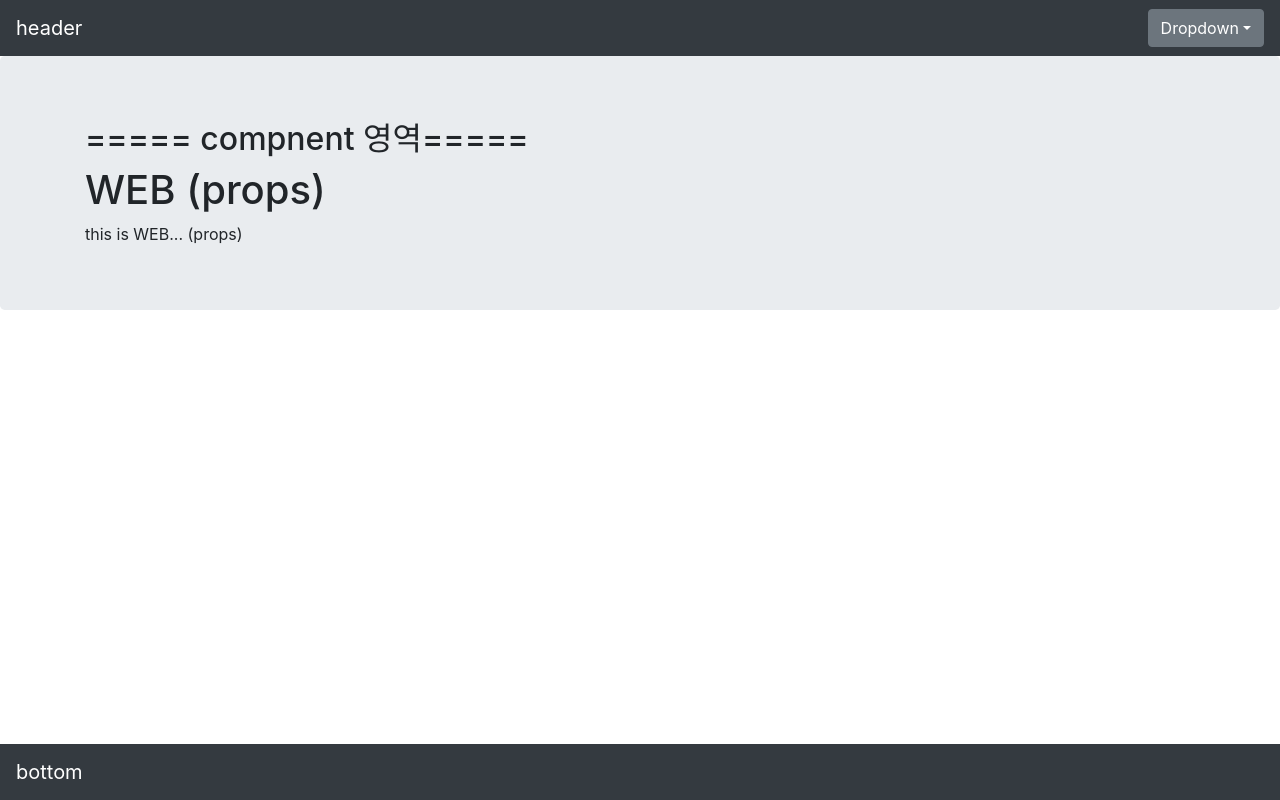
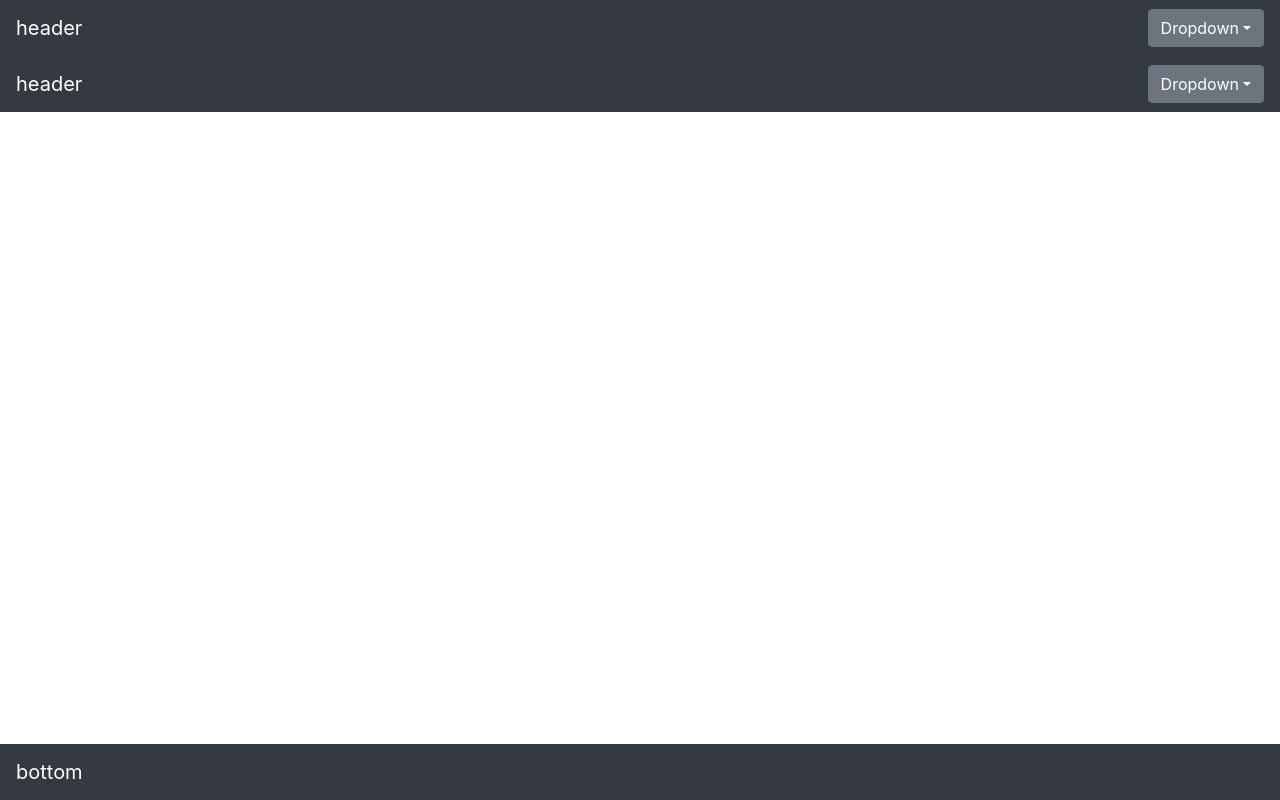
Before and after one commit to kjc4028/react, a React (Create React App) app: page / in a window 1280 px wide. Built offline with nearby package versions, Linux system fonts and the light colour scheme.

Commit message:
Router 개념 숙지 후 재작업 / 컴포넌트 구조 변경

```diff
--- a/src/App.js
+++ b/src/App.js
@@ -1,34 +1,35 @@
 import React, {Component} from 'react';
 //import TOC from "./components/TOC"
 import Subject from './components/Subject'
-import RouterCom from './components/Router'
+import RouterCom from './Router'
 import Page1 from './components/page/Page1'
 import Page2 from './components/page/Page2'
 import Page3 from './components/page/Page3'
-import LinkCom from './components/LinkCom'
+import DropDownComp from './components/DropDownComp'
+import Header from './components/Header'
+import Footer from './components/Footer'
 
-import 'bootstrap/dist/css/bootstrap.css';
 import './App.css';
 
 
 //state는 component내부에서만 사용
 class App extends Component {
   //컴포넌트 실행시 constructor 실행으로 초기화 진행
-  constructor(props){
-    console.log("constructor...." + props.title);
-    super(props);
-    this.state = {
-      subject:{title:'WEB', sub:'this is WEB...'},
-      contents:[
-        {id:1, title:'WEB',sub:'this is WEB!'},
-        {id:2, title:'WAS',sub:'this is WAS!'},
-        {id:3, title:'DB',sub:'this is DB!'}
-      ],
-      mode:'dev'
-    };
+  // constructor(props){
+  //   console.log("constructor...." + props.title);
+  //   super(props);
+  //   this.state = {
+  //     subject:{title:'WEB', sub:'this is WEB...'},
+  //     contents:[
+  //       {id:1, title:'WEB',sub:'this is WEB!'},
+  //       {id:2, title:'WAS',sub:'this is WAS!'},
+  //       {id:3, title:'DB',sub:'this is DB!'}
+  //     ],
+  //     mode:'dev'
+  //   };
 
 
-  }
+  // }
     render() {
         return (
         // <main>
@@ -46,21 +47,16 @@ class App extends Component {
         //     <TOC data={this.state.contents}></TOC>
         //   </div>
         //   </main>
-        <div className="h-100">
+<>
           {/* header */}
-          <nav class="navbar navbar-dark bg-dark">
-          <a class="navbar-brand" href="#">header</a>
-          {/* <RouterCom/> */}
-          <LinkCom/>
-          </nav>
+          <Header/>
+
           {/* component */}
-          {this.props.pageProp}
-          <Subject title={this.state.subject.title} sub={this.state.subject.sub}></Subject>
+          {/* <Subject title={this.state.subject.title} sub={this.state.subject.sub}></Subject> */}
+
           {/* footer */}
-          <nav class="navbar fixed-bottom navbar-dark bg-dark">
-          <a class="navbar-brand" href="#">bottom</a>
-          </nav>
-        </div>
+
+    </>
     );
   }
 }
--- /dev/null
+++ b/src/Router.js
@@ -0,0 +1,24 @@
+import React, {Component} from 'react';
+import { BrowserRouter as Router, Route } from 'react-router-dom';
+
+import Page1 from './components/page/Page1';
+import Page2 from './components/page/Page2';
+import Page3 from './components/page/Page3';
+import DropDownComp from './components/DropDownComp'
+import App from './App';
+import Subject from './components/Subject';
+import Footer from './components/Footer';
+
+
+export default () => (
+    <Router>
+        <App/>
+        <Route exact path="/" component={App}/>
+        <Route exact path="/sub" component={Subject}/>
+        <Route path="/page1" component={Page1}/>
+        <Route path="/page2" component={Page2}/>
+        <Route path="/page3" component={Page3}/>
+        <Footer/>
+    </Router>
+
+)
--- a/src/components/LinkCom.js
+++ b/src/components/DropDownComp.js
@@ -4,9 +4,26 @@ import { UncontrolledDropdown, DropdownToggle, DropdownMenu, DropdownItem } from
 
 
 
-class LinkCom extends Component{
-    render(){
-        //  const [dropdownOpen, setDropdownOpen] = useState(false);
+class DropDownComp extends Component{
+  //컴포넌트 실행시 constructor 실행으로 초기화 진행
+  constructor(props){
+    console.log("constructor...." + props.title);
+    super(props);
+    this.state = {
+      subject:{title:'WEB', sub:'this is WEB...'},
+      contents:[
+        {id:1, title:'WEB',sub:'this is WEB!'},
+        {id:2, title:'WAS',sub:'this is WAS!'},
+        {id:3, title:'DB',sub:'this is DB!'}
+      ],
+      mode:'dev'
+    };
+
+
+  }
+  render(){
+
+      //  const [dropdownOpen, setDropdownOpen] = useState(false);
         // const toggle = () => setDropdownOpen(prevState => !prevState);
         return(
             <UncontrolledDropdown>
@@ -22,7 +39,10 @@ class LinkCom extends Component{
         <DropdownItem><Link to="/page1" >page1</Link></DropdownItem>
         <DropdownItem><Link to="/page2" >page2</Link></DropdownItem>
         <DropdownItem><Link to="/page3" >page3</Link></DropdownItem>
+        <DropdownItem><Link to="/sub" title={this.state.subject.title} sub={this.state.subject.sub}>subject</Link></DropdownItem>
+
       </DropdownMenu>
+
       </UncontrolledDropdown>
 
 
@@ -47,4 +67,4 @@ class LinkCom extends Component{
         );
     }
 }
-export default LinkCom;
+export default DropDownComp;
--- /dev/null
+++ b/src/components/Footer.js
@@ -0,0 +1,13 @@
+import React, {Component} from 'react';
+
+class Footer extends Component {
+  render(){
+    return(
+        <nav class="navbar fixed-bottom navbar-dark bg-dark">
+        <a class="navbar-brand" href="#">bottom</a>
+        </nav>
+    );
+  }
+}
+
+export default Footer;
--- /dev/null
+++ b/src/components/Header.js
@@ -0,0 +1,15 @@
+import React, {Component} from 'react';
+import DropDownComp from './DropDownComp';
+
+class Header extends Component {
+  render(){
+    return(
+        <nav class="navbar navbar-dark bg-dark">
+        <a class="navbar-brand" href="#">header</a>
+        <DropDownComp/>
+        </nav>
+    );
+  }
+}
+
+export default Header;
--- a/src/components/Router.js
+++ /dev/null
@@ -1,17 +0,0 @@
-import React, {Component} from 'react';
-import Page1 from './page/Page1';
-import Page2 from './page/Page2';
-import Page3 from './page/Page3';
-import LinkCom from './LinkCom'
-
-import { BrowserRouter as Router, Route } from 'react-router-dom';
-
-export default () => (
-    <Router>
-        {/* <LinkCom/> */}
-        <Route path="/page1" component={Page1}/>
-        <Route path="/page2" component={Page2}/>
-        <Route path="/page3" component={Page3}/>
-    </Router>
-
-)
--- a/src/components/page/Page1.js
+++ b/src/components/page/Page1.js
@@ -8,7 +8,7 @@ const Page1 = () =>{
 
     return (
       <div>
-             Page1
+             PAGE1
       </div>
     );
 
--- a/src/index.js
+++ b/src/index.js
@@ -6,19 +6,16 @@ import * as serviceWorker from './serviceWorker';
 import Page1 from './components/page/Page1';
 import Page2 from './components/page/Page2';
 import Page3 from './components/page/Page3';
+import Routers from './Router';
 
+import 'bootstrap/dist/css/bootstrap.css';
 import { BrowserRouter as Router, Route } from 'react-router-dom';
 // import { IndexRoute } from 'react-router';
 
 ReactDOM.render(
-    <Router>
-        {/* <LinkCom/> */}
-        {/* <IndexRoute path="/" component={App}/> */}
-        <Route exact path="/" component={App}/>
-        <Route path="/page1" component={Page1}/>
-        <Route path="/page2" component={Page2}/>
-        <Route path="/page3" component={Page3}/>
-    </Router>
+    <div className="h-100">
+    <Routers/>
+    </div>
     , document.getElementById('root'));
 
 // If you want your app to work offline and load faster, you can change
```
